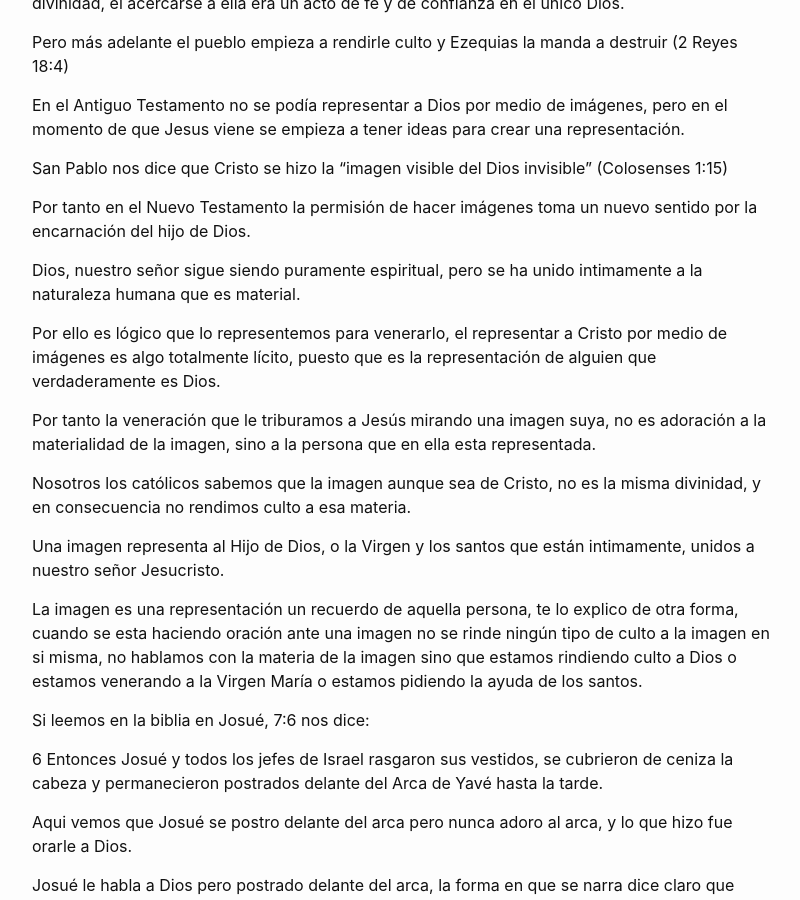
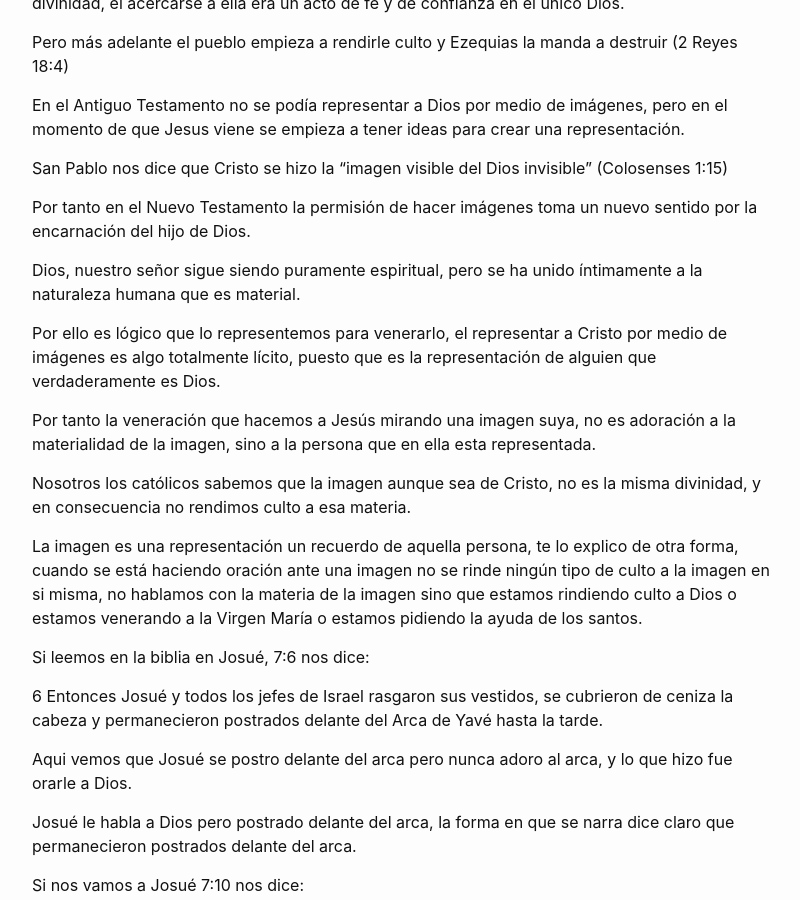
Before and after one commit to dylanmeca/dylanmeca.github.io, a Jekyll site: the page built from _posts/2021-07-31-Es-cierto-que-los-catolicos-adoran-imagenes.md, in a window 1280 px wide and 900 px high, scrolled down 1461 px. Shown: the whole window, without its empty margins (238-1038 px from the left). Built offline with Jekyll 4.4.1, drawn with Linux system fonts in a browser that asks for light colours; a script that is not in the unit is left out; comment, search, counter and statistics services are not loaded.

Commit message:
Update 2021-07-31-Es-cierto-que-los-catolicos-adoran-imagenes.md

```diff
--- a/_posts/2021-07-31-Es-cierto-que-los-catolicos-adoran-imagenes.md
+++ b/_posts/2021-07-31-Es-cierto-que-los-catolicos-adoran-imagenes.md
@@ -86,17 +86,16 @@ San Pablo nos dice que Cristo se hizo la "imagen visible del Dios invisible" (Co
 
 Por tanto en el Nuevo Testamento la permisión de hacer imágenes toma un nuevo sentido por la encarnación del hijo de Dios.
 
-Dios, nuestro señor sigue siendo puramente espiritual, pero se ha unido intimamente a la naturaleza humana que es material.
+Dios, nuestro señor sigue siendo puramente espiritual, pero se ha unido íntimamente a la naturaleza humana que es material.
 
 Por ello es lógico que lo representemos para venerarlo, el representar a Cristo por medio de imágenes es algo totalmente lícito, puesto que es la representación de alguien que verdaderamente es Dios.
 
-Por tanto la veneración que le triburamos a Jesús mirando una imagen suya, no es adoración a la materialidad de la imagen, sino a la persona que en ella esta representada.
+Por tanto la veneración que hacemos a Jesús mirando una imagen suya, no es adoración a la materialidad de la imagen, sino a la persona que en ella esta representada.
 
 Nosotros los católicos sabemos que la imagen aunque sea de Cristo, no es la misma divinidad, y en consecuencia no rendimos culto a esa materia.
 
-Una imagen representa al Hijo de Dios, o la Virgen y los santos que están intimamente, unidos a nuestro señor Jesucristo.
 
-La imagen es una representación un recuerdo de aquella persona, te lo explico de otra forma, cuando se esta haciendo oración ante una imagen no se rinde ningún tipo de culto a la imagen en si misma, no hablamos con la materia de la imagen sino que estamos rindiendo culto a Dios o estamos venerando a la Virgen María o estamos pidiendo la ayuda de los santos.
+La imagen es una representación un recuerdo de aquella persona, te lo explico de otra forma, cuando se está haciendo oración ante una imagen no se rinde ningún tipo de culto a la imagen en si misma, no hablamos con la materia de la imagen sino que estamos rindiendo culto a Dios o estamos venerando a la Virgen María o estamos pidiendo la ayuda de los santos.
 
 Si leemos en la biblia en Josué, 7:6 nos dice:
 
```
